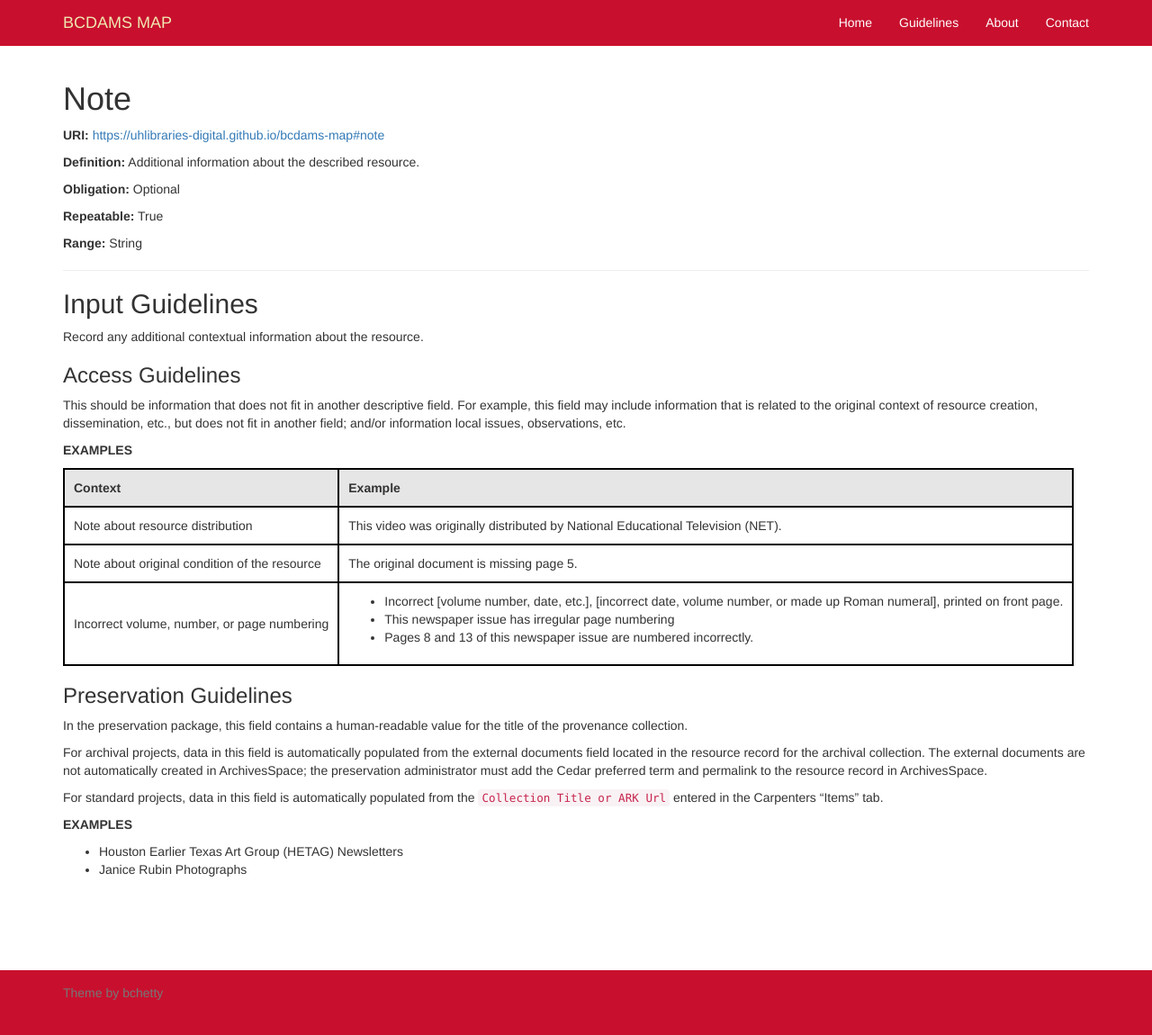
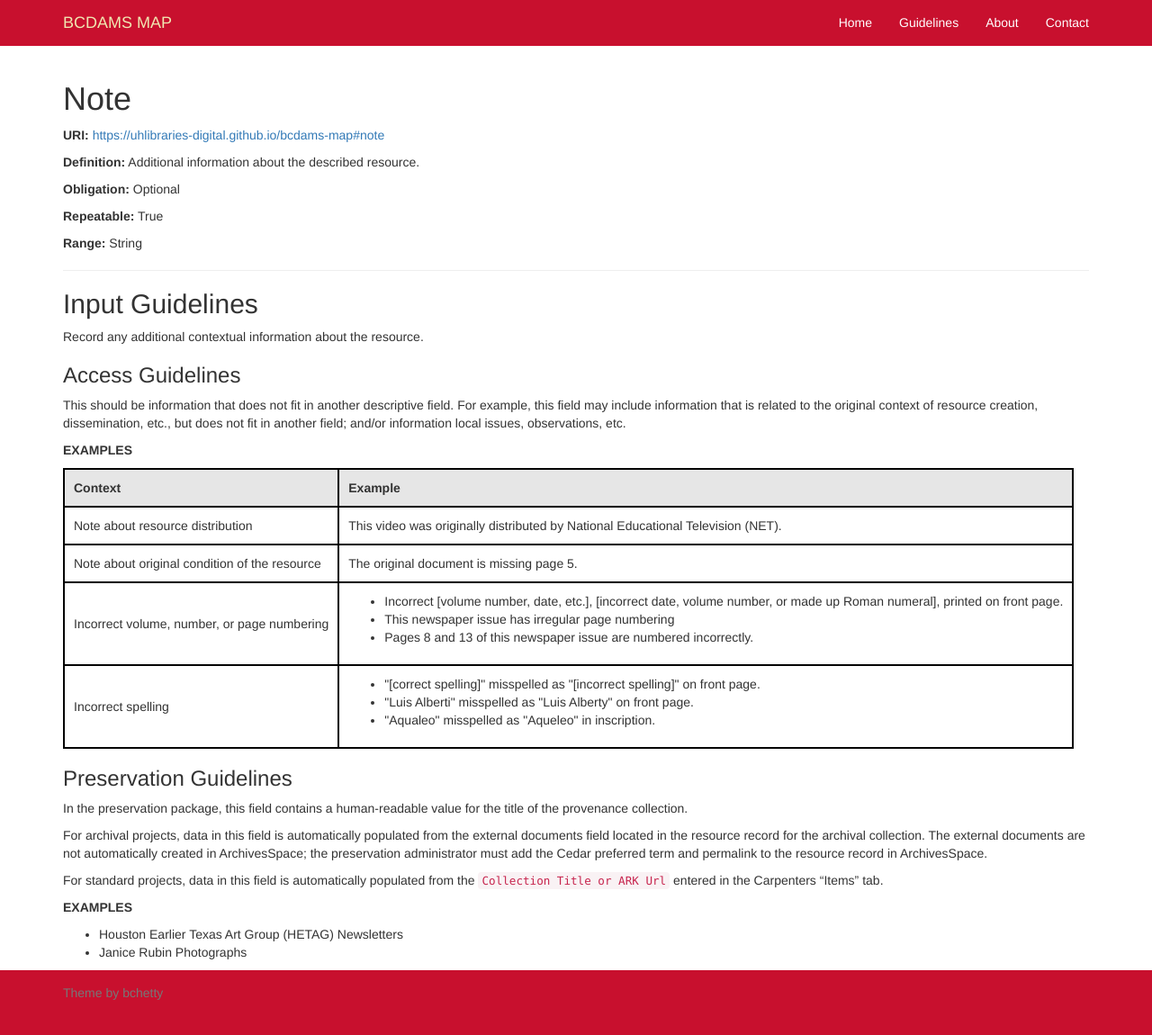
Before and after one commit to uhlibraries-digital/bcdams-map, a Jekyll site: the page built from guidelines/note.md, in a window 1280 px wide and 1158 px high. Shown: the top 1150 px of the window at 90% size. Built offline with Jekyll 4.4.1, drawn with Linux system fonts in a browser that asks for light colours; nearby versions of some CDN libraries; comment, search, counter and statistics services are not loaded.

Commit message:
Update note.md

```diff
--- a/guidelines/note.md
+++ b/guidelines/note.md
@@ -38,6 +38,19 @@ __EXAMPLES__
       </ul>
     </td>
   </tr>
+  <tr>
+    <td>Incorrect spelling</td>
+    <td>
+      <ul>
+        <li>"[correct spelling]" misspelled as "[incorrect spelling]" on front page.
+        </li>
+        <li>"Luis Alberti" misspelled as "Luis Alberty" on front page.
+        </li>
+        <li>"Aqualeo" misspelled as "Aqueleo" in inscription.
+        </li>
+      </ul>
+    </td>
+  </tr>
 </table>
 
 ### Preservation Guidelines
```
